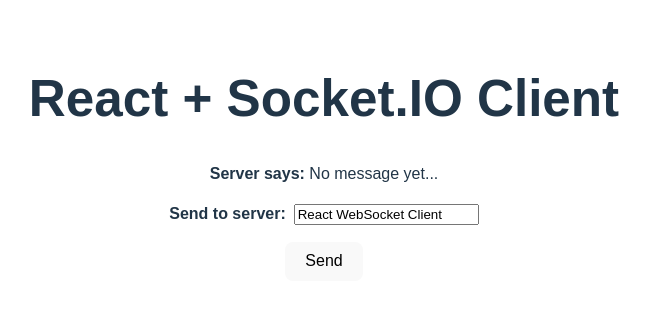
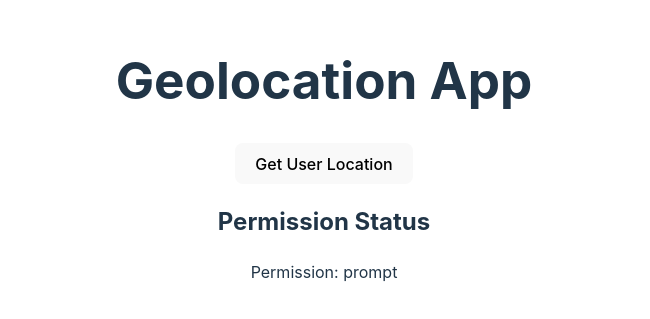
Before and after one commit to micaelafrancisco13/socket-io-react-client, a React (Vite) app: page /location in a window 1280 px wide. Shown: the part 241-560 px from the top of the page, without its empty margins (316-966 px from the left). Built offline with nearby package versions, Linux system fonts and the light colour scheme; no server answers.

Commit message:
add routes and geolocation support

```diff
--- a/package.json
+++ b/package.json
@@ -14,6 +14,7 @@
     "prettier": "^3.4.2",
     "react": "^18.3.1",
     "react-dom": "^18.3.1",
+    "react-router-dom": "^7.1.0",
     "socket.io-client": "^4.8.1"
   },
   "devDependencies": {
--- a/src/App.tsx
+++ b/src/App.tsx
@@ -1,88 +1,23 @@
 import "./App.css"
-import { useEffect, useState } from "react"
-import { io, Socket } from "socket.io-client"
-
-type ServerToClientEvents = {
-	"receive-data": (data: string) => void
-}
-
-type ClientToServerEvents = {
-	"send-data": (data: string) => void
-}
+import { createBrowserRouter, RouterProvider } from "react-router-dom"
+import CustomWebsocket from "./components/CustomWebsocket.tsx"
+import CustomGeolocation from "./components/CustomGeolocation.tsx"
 
 function App() {
-	// Define the state and types
-	const [socket, setSocket] = useState<Socket<
-		ServerToClientEvents,
-		ClientToServerEvents
-	> | null>(null)
-	const [serverMessage, setServerMessage] = useState<string>("")
-	const [clientInput, setClientInput] = useState<string>(
-		"React WebSocket Client",
-	)
-
-	// ─────────────────────────────────────────────────
-	// 1) Connect to Socket.IO on component mount
-	// ─────────────────────────────────────────────────
-	useEffect(() => {
-		// Connect to the server with proper typing
-		const newSocket: Socket<ServerToClientEvents, ClientToServerEvents> =
-			io("http://localhost:3000")
-
-		setSocket(newSocket)
-
-		// Listen for incoming messages from server
-		newSocket.on("receive-data", (data) => {
-			console.log("Received from server:", data)
-			setServerMessage(data)
-		})
-
-		// Cleanup on unmounting
-		return () => {
-			newSocket.disconnect()
-		}
-	}, [])
-
-	// ─────────────────────────────────────────────────
-	// 2) Emit data to the server
-	// ─────────────────────────────────────────────────
-	const handleSendData = () => {
-		if (!socket) return
-
-		// Emit event named 'receive-data' with whatever is in clientInput
-		console.log("Sending to server:", clientInput)
-		socket.emit("send-data", clientInput)
-
-		// Clear the input
-		setClientInput("React WebSocket Client Again")
-	}
-
+	const router = createBrowserRouter([
+		{
+			path: "/",
+			element: <CustomWebsocket />,
+		},
+		{
+			path: "/location",
+			element: <CustomGeolocation />,
+		},
+	])
 	return (
-		<div style={{ padding: "2rem", fontFamily: "sans-serif" }}>
-			<h1>React + Socket.IO Client</h1>
-
-			{/* Display the latest message from the server */}
-			<p>
-				<strong>Server says:</strong>{" "}
-				{serverMessage ? serverMessage : "No message yet..."}
-			</p>
-
-			{/* Input to type data we want to send */}
-			<div style={{ marginBottom: "1rem" }}>
-				<label>
-					<strong>Send to server:</strong>
-					<input
-						style={{ marginLeft: "0.5rem" }}
-						type="text"
-						value={clientInput}
-						onChange={(e) => setClientInput(e.target.value)}
-					/>
-				</label>
-			</div>
-
-			{/* Button to emit the event */}
-			<button onClick={handleSendData}>Send</button>
-		</div>
+		<>
+			<RouterProvider router={router} />
+		</>
 	)
 }
 
--- /dev/null
+++ b/src/components/CustomGeolocation.tsx
@@ -0,0 +1,119 @@
+import { useEffect, useState } from "react"
+
+interface Location {
+	latitude: number
+	longitude: number
+}
+
+function CustomGeolocation() {
+	// State to save the user's location
+	const [userLocation, setUserLocation] = useState<Location | null>(null)
+	// State to track error messages
+	const [errorMessage, setErrorMessage] = useState<string | null>(null)
+	// State to track permission status
+	const [permissionStatus, setPermissionStatus] = useState<
+		"granted" | "denied" | "prompt" | null
+	>(null)
+
+	// Function to get the user's geolocation
+	const getUserLocation = () => {
+		if (navigator.geolocation) {
+			navigator.geolocation.getCurrentPosition(
+				(position) => {
+					const { latitude, longitude } = position.coords
+					setUserLocation({ latitude, longitude })
+					setErrorMessage(null)
+				},
+				(error) => {
+					if (error.code === 1) {
+						setErrorMessage(
+							"Location access is blocked. Please allow location access to use this feature.",
+						)
+					} else if (error.code === 2) {
+						setErrorMessage("Location information is unavailable.")
+					} else if (error.code === 3) {
+						setErrorMessage(
+							"The request to get location timed out.",
+						)
+					} else {
+						setErrorMessage(
+							"An unknown error occurred while fetching location.",
+						)
+					}
+					setUserLocation(null)
+				},
+			)
+		} else {
+			setErrorMessage("Geolocation is not supported by this browser.")
+		}
+	}
+
+	// Function to check permission status using Permissions API
+	const checkPermissionStatus = () => {
+		if (navigator.permissions) {
+			navigator.permissions
+				.query({
+					name: "geolocation",
+				})
+				.then((result) => {
+					setPermissionStatus(result.state)
+
+					// Listen for changes to the permission state
+					result.onchange = () => {
+						setPermissionStatus(result.state)
+
+						// Reload or reattempt location retrieval if permission changes to "granted"
+						if (result.state !== permissionStatus) {
+							location.reload()
+						}
+					}
+				})
+				.catch((exception) => {
+					console.error(
+						"Error checking permission status:",
+						exception,
+					)
+				})
+		}
+	}
+
+	// Effect to check the permission status on component mount
+	useEffect(() => {
+		checkPermissionStatus()
+	}, [])
+
+	// Return an HTML page for the user to check their location
+	return (
+		<div>
+			<h1>Geolocation App</h1>
+			{/* Button to get user location */}
+			<button onClick={getUserLocation}>Get User Location</button>
+			{/* Display user's location if available */}
+			{userLocation && (
+				<div>
+					<h2>User Location</h2>
+					<p>Latitude: {userLocation.latitude}</p>
+					<p>Longitude: {userLocation.longitude}</p>
+				</div>
+			)}
+			{/* Display an error message if any */}
+			{errorMessage && (
+				<div>
+					<h2>Error</h2>
+					<p>{errorMessage}</p>
+				</div>
+			)}
+			{/* Display current permission status */}
+			<div>
+				<h2>Permission Status</h2>
+				<p>
+					{permissionStatus
+						? `Permission: ${permissionStatus}`
+						: "Checking permissions..."}
+				</p>
+			</div>
+		</div>
+	)
+}
+
+export default CustomGeolocation
--- /dev/null
+++ b/src/components/CustomWebsocket.tsx
@@ -0,0 +1,88 @@
+import { useEffect, useState } from "react"
+import { io, Socket } from "socket.io-client"
+
+type ServerToClientEvents = {
+	"receive-data": (data: string) => void
+}
+
+type ClientToServerEvents = {
+	"send-data": (data: string) => void
+}
+
+function CustomWebsocket() {
+	// Define the state and types
+	const [socket, setSocket] = useState<Socket<
+		ServerToClientEvents,
+		ClientToServerEvents
+	> | null>(null)
+	const [serverMessage, setServerMessage] = useState<string>("")
+	const [clientInput, setClientInput] = useState<string>(
+		"React WebSocket Client",
+	)
+
+	// ─────────────────────────────────────────────────
+	// 1) Connect to Socket.IO on component mount
+	// ─────────────────────────────────────────────────
+	useEffect(() => {
+		// Connect to the server with proper typing
+		const newSocket: Socket<ServerToClientEvents, ClientToServerEvents> =
+			io("http://localhost:3000")
+
+		setSocket(newSocket)
+
+		// Listen for incoming messages from server
+		newSocket.on("receive-data", (data) => {
+			console.log("Received from server:", data)
+			setServerMessage(data)
+		})
+
+		// Cleanup on unmounting
+		return () => {
+			newSocket.disconnect()
+		}
+	}, [])
+
+	// ─────────────────────────────────────────────────
+	// 2) Emit data to the server
+	// ─────────────────────────────────────────────────
+	const handleSendData = () => {
+		if (!socket) return
+
+		// Emit event named 'receive-data' with whatever is in clientInput
+		console.log("Sending to server:", clientInput)
+		socket.emit("send-data", clientInput)
+
+		// Clear the input
+		setClientInput("React WebSocket Client Again")
+	}
+
+	return (
+		<div style={{ padding: "2rem", fontFamily: "sans-serif" }}>
+			<h1>React + Socket.IO Client</h1>
+
+			{/* Display the latest message from the server */}
+			<p>
+				<strong>Server says:</strong>{" "}
+				{serverMessage ? serverMessage : "No message yet..."}
+			</p>
+
+			{/* Input to type data we want to send */}
+			<div style={{ marginBottom: "1rem" }}>
+				<label>
+					<strong>Send to server:</strong>
+					<input
+						style={{ marginLeft: "0.5rem" }}
+						type="text"
+						value={clientInput}
+						onChange={(e) => setClientInput(e.target.value)}
+					/>
+				</label>
+			</div>
+
+			{/* Button to emit the event */}
+			<button onClick={handleSendData}>Send</button>
+		</div>
+	)
+}
+
+export default CustomWebsocket
```
Also changed, not shown: 1 other file (tests, documents, lock files or other folders).
